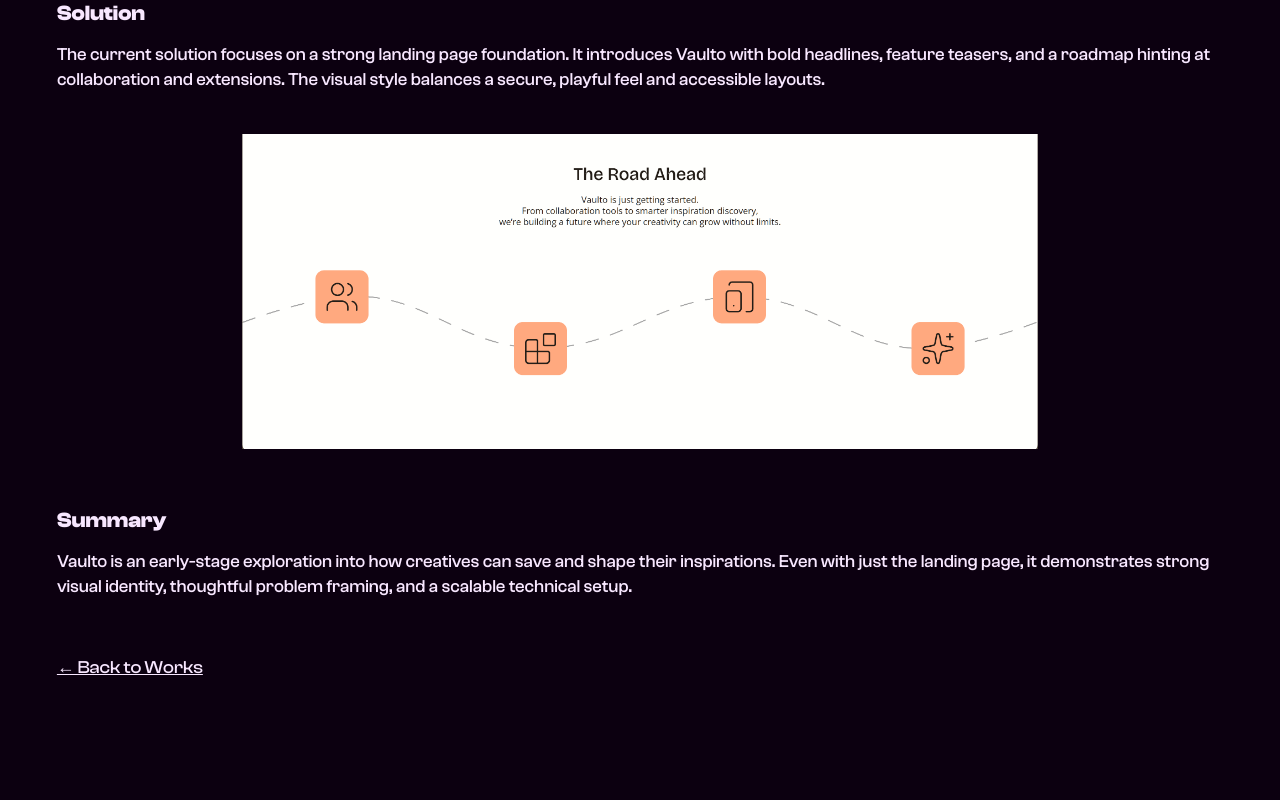
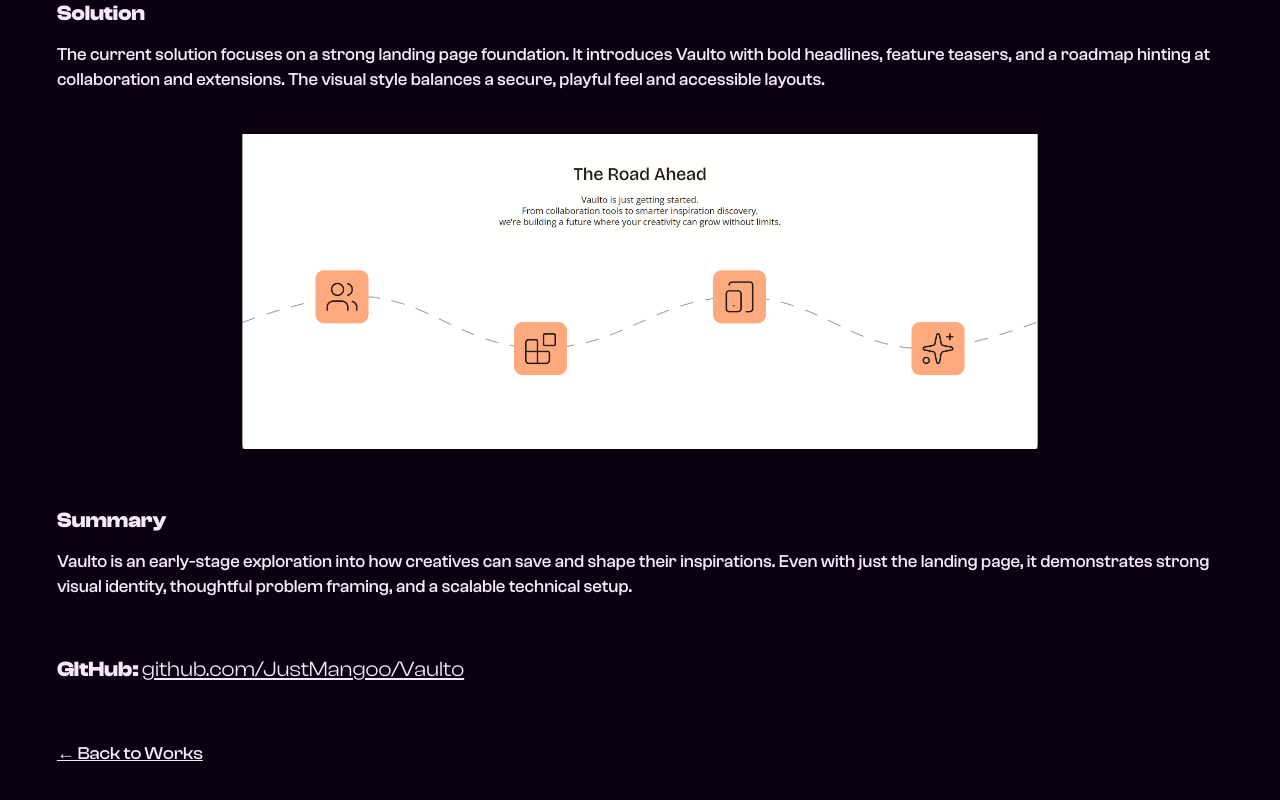
Before and after one commit to JustMangoo/Portfolio2025, a React (Vite) app: page /cases/vaulto in a window 1280 px wide. Shown: the part 2293-3093 px from the top of the page. Before the commit the page ends 3030 px from the top, so only its background shows below. Built offline with nearby package versions, Linux system fonts and the light colour scheme.

Commit message:
feat: add GitHub link to VaultoCase component for easy access to the repository

```diff
--- a/src/pages/project-pages/VaultoCase.tsx
+++ b/src/pages/project-pages/VaultoCase.tsx
@@ -90,6 +90,19 @@
           scalable technical setup.
         </p>
       </div>
+      <div className="flex flex-col gap-4 ">
+        <p className="font-display font-bold text-2xl">
+          GItHub:{" "}
+          <a
+            href="https://github.com/JustMangoo/Vaulto"
+            target="_blank"
+            rel="noreferrer"
+            className="underline underline-offset-2 font-normal"
+          >
+            github.com/JustMangoo/Vaulto
+          </a>
+        </p>
+      </div>
     </section>
   );
 }
```
